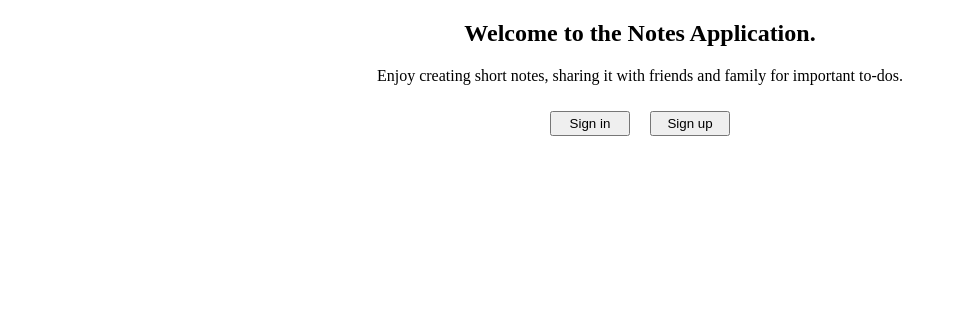
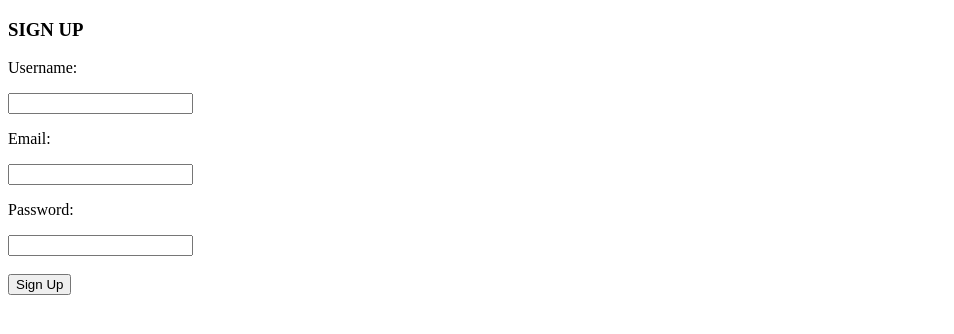
Before and after one commit to vinaymehta1860/notes-frontend, a React (Create React App) app: page /signup in a window 1280 px wide. Shown: the top 334 px of the page, without its empty margins (0-954 px from the left). Built offline with nearby package versions, Linux system fonts and the light colour scheme.

Commit message:
Adding routing to the registration page from landing page of the application.

```diff
--- a/package.json
+++ b/package.json
@@ -5,6 +5,7 @@
   "dependencies": {
     "react": "^16.7.0",
     "react-dom": "^16.7.0",
+    "react-router-dom": "^4.3.1",
     "react-scripts": "2.1.2",
     "react-transition-group": "^2.5.2"
   },
--- a/public/index.html
+++ b/public/index.html
@@ -22,7 +22,7 @@
       work correctly both with client-side routing and a non-root public URL.
       Learn how to configure a non-root public URL by running `npm run build`.
     -->
-    <title>React App</title>
+    <title>Notes App</title>
   </head>
   <body>
     <noscript>You need to enable JavaScript to run this app.</noscript>
--- a/src/App.js
+++ b/src/App.js
@@ -1,13 +1,23 @@
 import React from 'react';
+import { BrowserRouter as Router, Route, Link } from "react-router-dom";
 import './App.css';
-import LandingPage from './components/LandingPage'
+import LandingPage from './components/LandingPage';
+import Registration from './components/Registration';
 
 class App extends React.Component {
   render() {
     return (
-      <div className="App">
-        <LandingPage/>
-      </div>
+      <Router>
+        <div className="App">
+          <Route path="/" exact component={LandingPage} />
+          <Route path="/signin"
+            render={(props) => <Registration {...props} action={"signin"} val="randomValueToCheck" />}
+          />
+          <Route path="/signup"
+            render={(props) => <Registration {...props} action={"signup"} val="randomValueToCheck" />}
+          />
+        </div>
+      </Router>
     );
   }
 }
--- a/src/components/LandingPage.js
+++ b/src/components/LandingPage.js
@@ -1,26 +1,23 @@
 import React from 'react';
 import '../styles/landingPage.css';
-//import Registration from './Registration';
+import { BrowserRouter as Router, Route, Link } from "react-router-dom";
 
 class LandingPage extends React.Component {
-  toSignIn(val) {
-    console.log("This is from sign in function. Value -> " + val);
-    // Have the logic to route to sign in component here.
-  }
-
-  toSignUp(val) {
-    console.log("This is from sign up function. Value -> " + val);
-    // Have the logic to route to sign up component here.
-  }
 
   render() {
     return (
-      <div className="landing">
-        <h2>Welcome to the Notes Application.</h2>
-        <p>Enjoy creating short notes, sharing it with friends and family for important to-dos.</p>
-        <button className="registration" onClick={this.toSignIn.bind(this, "signin")}>Sign in</button>
-        <button className="registration" onClick={this.toSignUp.bind(this, "signup")}>Sign up</button>
-      </div>
+        <div className="landing">
+          <h2>Welcome to the Notes Application.</h2>
+          <p>Enjoy creating short notes, sharing it with friends and family for important to-dos.</p>
+
+          <Link to="/signin">
+            <button className="registration">Sign in</button>
+          </Link>
+
+          <Link to="/signup">
+            <button className="registration">Sign Up</button>
+          </Link>
+        </div>
     );
   }
 }
--- a/src/components/Registration.js
+++ b/src/components/Registration.js
@@ -1,17 +1,30 @@
 import React from 'react';
-import'../styles/registration';
+import'../styles/registration.css';
 
 class Registration extends React.Component {
   constructor(props) {
     super(props);
 
     this.state = {
-      action: this.props.action
+      action: this.props.action,
+      value: this.props.val
     }
+  }
+
+  handleSignin = () => {
+    // This is from the sign in function
+    console.log("This is from the sign in function.");
+  }
+
+  handleSignup = () => {
+    // This is from the sign up function
+    console.log("This is from the sign up function.");
   }
 
   render() {
     const action = this.state.action;
+    console.log("Action is -> " + action);
+    console.log("Value is -> " + this.state.value);
 
     if (action === 'signin') {
       return (
@@ -20,7 +33,8 @@ class Registration extends React.Component {
           <p>Username: </p>
           <input type="text" />
           <p>Password: </p>
-          <input type="text" />
+          <input type="text" /><br /><br />
+          <button onClick={this.handleSignin}>Sign in</button>
         </div>
       );
     }
@@ -33,7 +47,8 @@ class Registration extends React.Component {
           <p>Email: </p>
           <input type="text" />
           <p>Password: </p>
-          <input type="text" />
+          <input type="text" /><br /><br />
+          <button onClick={this.handleSignup}>Sign Up</button>
         </div>
       );
     }
```
Also changed, not shown: 2 other files (tests, documents, lock files or other folders).
